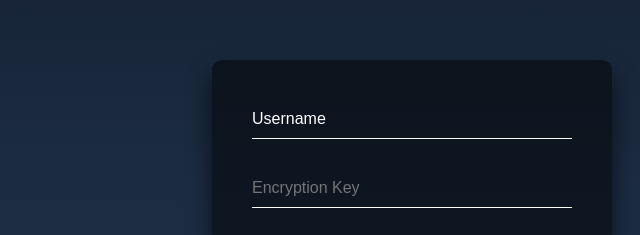
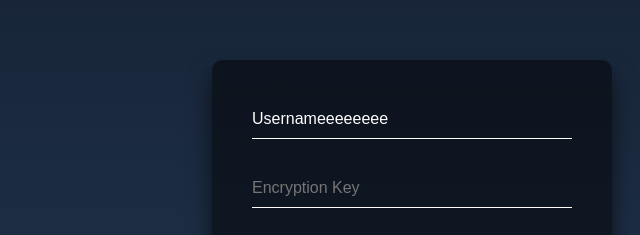
Before and after one commit to taubyte-test/tb_website_Chat_Website, a plain HTML site: page frontend/index.html in a window 1280 px wide. Shown: the part 190-425 px from the top of the page, 228-868 px from the left. Drawn offline with Linux system fonts and the light colour scheme.

Commit message:
Update index.html

```diff
--- a/frontend/index.html
+++ b/frontend/index.html
@@ -9,7 +9,7 @@
         <div class="user-box">
             <div>
                 <input id="username-box" type="text" name="" required="">
-                <label>Username</label>
+                <label>Usernameeeeeeee</label>
             </div>
             <div>
                 <input id="key-box" type="text" name="" required="" placeholder="Encryption Key">
```
